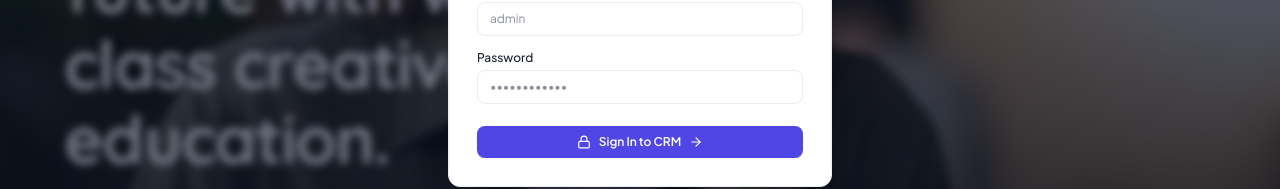
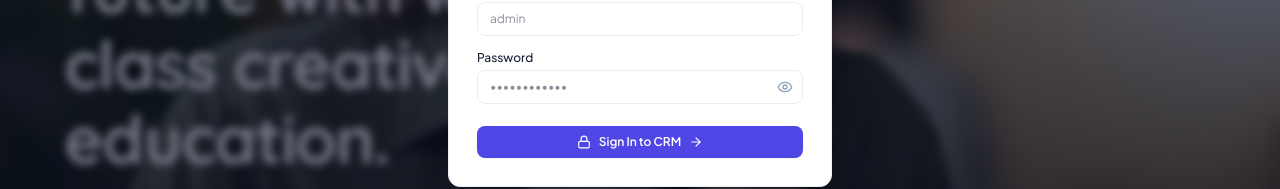
Before and after one commit to zabbrotechnologies/littleflower, a React (Vite) app: page / in a window 1280 px wide. Both pictures are taken after a click on the button "Admin Login". Shown: the part 360-549 px from the top of the page. Built offline with nearby package versions, Linux system fonts and the light colour scheme.

Commit message:
ui: add password visibility eye toggle to admin login modal

```diff
--- a/src/components/AdminLoginModal.jsx
+++ b/src/components/AdminLoginModal.jsx
@@ -1,10 +1,11 @@
 import { useState } from 'react';
 import { motion, AnimatePresence } from 'framer-motion';
-import { X, Lock, ShieldCheck, AlertCircle, ArrowRight } from 'lucide-react';
+import { X, Lock, ShieldCheck, AlertCircle, ArrowRight, Eye, EyeOff } from 'lucide-react';
 
 export default function AdminLoginModal({ isOpen, onClose, onLoginSuccess }) {
   const [adminId, setAdminId] = useState('');
   const [password, setPassword] = useState('');
+  const [showPassword, setShowPassword] = useState(false);
   const [error, setError] = useState('');
   const [loading, setLoading] = useState(false);
 
@@ -105,14 +106,25 @@ export default function AdminLoginModal({ isOpen, onClose, onLoginSuccess }) {
               <label className="block text-xs font-medium text-[#172033] mb-1">
                 Password
               </label>
+              <div className="relative">
                 <input
-                type="password"
+                  type={showPassword ? 'text' : 'password'}
                   required
+                  autoComplete="current-password"
                   value={password}
                   onChange={(e) => setPassword(e.target.value)}
                   placeholder="••••••••••••"
-                className="w-full px-3 py-2 rounded-lg border border-[#E8EDF3] bg-white text-xs text-[#172033] focus:outline-none focus:ring-1 focus:ring-[#4F46E5] focus:border-[#4F46E5]"
+                  className="w-full px-3 py-2 pr-9 rounded-lg border border-[#E8EDF3] bg-white text-xs text-[#172033] focus:outline-none focus:ring-1 focus:ring-[#4F46E5] focus:border-[#4F46E5]"
                 />
+                <button
+                  type="button"
+                  onClick={() => setShowPassword((v) => !v)}
+                  className="absolute right-2.5 top-1/2 -translate-y-1/2 text-slate-400 hover:text-[#172033] transition-colors cursor-pointer"
+                  aria-label={showPassword ? 'Hide password' : 'Show password'}
+                >
+                  {showPassword ? <EyeOff className="w-4 h-4" /> : <Eye className="w-4 h-4" />}
+                </button>
+              </div>
             </div>
 
             <div className="pt-2">
```
Lines whose indentation alone changed are shown as unchanged.
